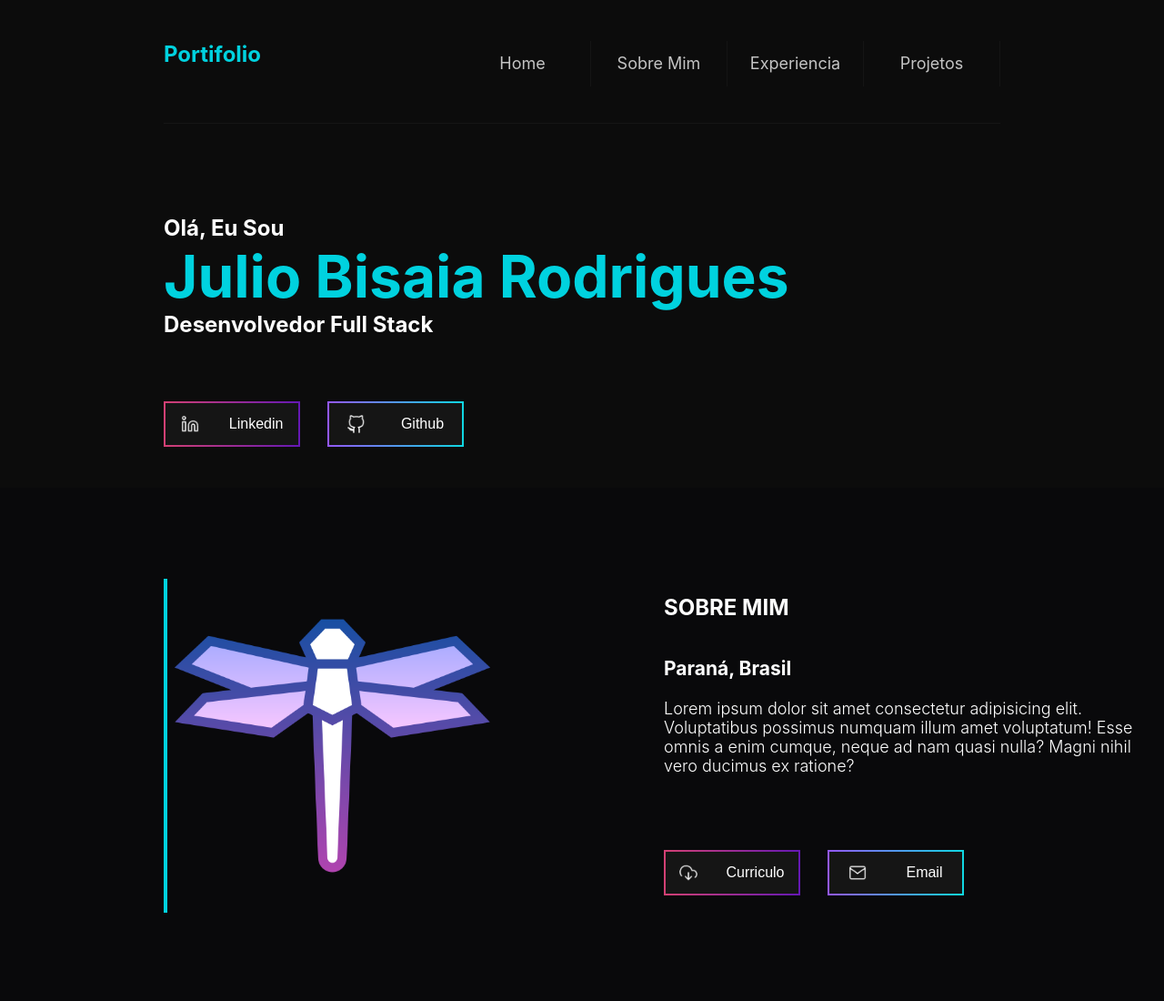
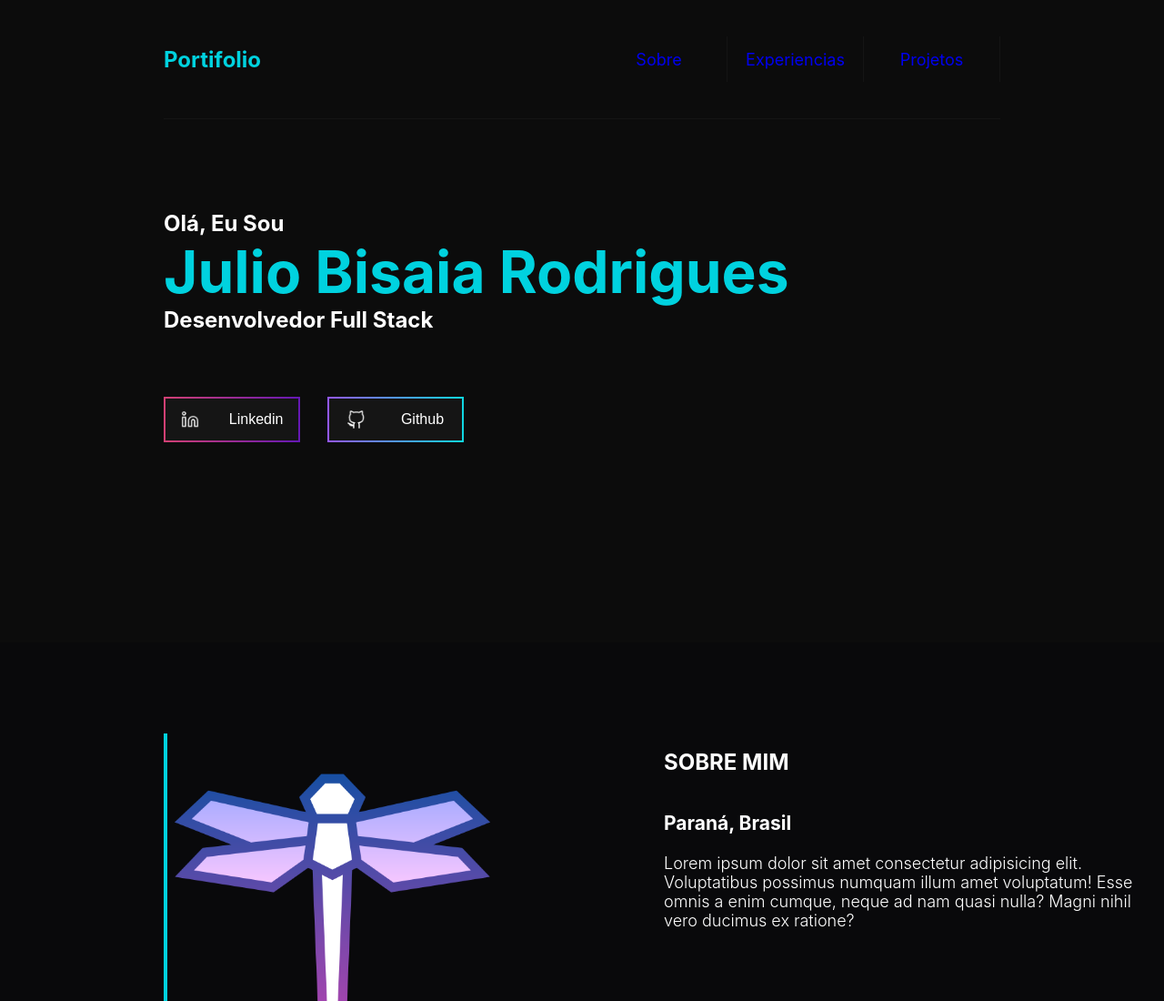
Before and after one commit to JbRodrigues/My-Portifolio, a plain HTML site: page index.html in a window 1280 px wide. Shown: the top 1100 px of the page at 91% size. Drawn offline with Linux system fonts and the light colour scheme; a web font is replaced by a local one.

Commit message:
Feature: Add some configs for the scroll and funcion to the nav list

```diff
--- a/index.html
+++ b/index.html
@@ -12,30 +12,33 @@
 <body>
     <header>
         <nav>
-            <h1 class="title">Portifolio</h1>
+            <h1 class="title"> Portifolio </h1>
             <ul class="list">
-                <li>Home</li>
-                <li>Sobre Mim</li>
-                <li>Experiencia</li>
-                <li>Projetos</li>
+                <li> <a href="#about-me">Sobre</a></li>
+                <li> <a href="#experiencias">Experiencias</a></li>
+                <li> <a href="#projects">Projetos</a></li>
             </ul>
         </nav>
 
         <div class="line"></div>
+    </header>
 
-        <section class="header-main">
-            <h1>Olá, Eu Sou</h1>
-            <h1 class="name">Julio Bisaia Rodrigues</h1>
-            <h1>Desenvolvedor Full Stack</h1>
-        </section>
-        <section class="buttons">
-            <button class="btn border-color-purple"><img src="src/assets/linkedin.png" /> Linkedin</button>
+    <section class="header-main" id="header-main">
+        <h1>Olá, Eu Sou</h1>
+        <h1 class="name">Julio Bisaia Rodrigues </h1>
+        <h1>Desenvolvedor Full Stack</h1>
+        <section class="buttons" id="btn-header">
+            <button class="btn border-color-purple" id=""><img src="src/assets/linkedin.png" /> Linkedin</button>
             <button class="btn border-color-blue"><img src="src/assets/Vectorgithub.png" /> Github</button>
         </section>
-    </header>
+
+
+    </section>
+
+
 
     <main>
-        <section class="about-me">
+        <section class="about-me" id="about-me">
             <img src="src/assets/dragonfly.png" alt="profile photo" id="photo">
             <div class="sobre-info">
                 <h2>SOBRE MIM</h2>
@@ -51,7 +54,7 @@
             </div>
         </section>
 
-        <section class="experiencias">
+        <section class="experiencias" id="experiencias">
 
             <div class="exp-buttons">
                 <h2 id="exph2">Experiencias</h2>
@@ -74,7 +77,7 @@
             </div>
         </section>
 
-        <section class="projects">
+        <section class="projects" id="projects">
             <h1>Projetos</h1>
 
             <div class="project-colum">
@@ -83,14 +86,16 @@
                     <h2 class="project-title">Nome do projeto</h2>
                     <p class="project-desc">Lorem ipsum dolor sit amet consectetur adipisicing elit. Necessitatibus,
                         eveniet. </p>
-                    <button class="btn border-color-blue btn-project"><img src="src/assets/link.png" />Visualizar</button>
+                    <button class="btn border-color-blue btn-project"><img
+                            src="src/assets/link.png" />Visualizar</button>
                 </div>
                 <div class="project-container">
                     <img src="" alt="" class="project-photo">
                     <h2 class="project-title">Nome do projeto</h2>
                     <p class="project-desc">Lorem ipsum dolor sit amet consectetur adipisicing elit. Necessitatibus,
                         eveniet. </p>
-                    <button class="btn border-color-blue btn-project"><img src="src/assets/link.png" />Visualizar</button>
+                    <button class="btn border-color-blue btn-project"><img
+                            src="src/assets/link.png" />Visualizar</button>
                 </div>
             </div>
 
@@ -100,14 +105,16 @@
                     <h2 class="project-title">Nome do projeto</h2>
                     <p class="project-desc">Lorem ipsum dolor sit amet consectetur adipisicing elit. Necessitatibus,
                         eveniet. </p>
-                    <button class="btn border-color-blue btn-project"><img src="src/assets/link.png" />Visualizar</button>
+                    <button class="btn border-color-blue btn-project"><img
+                            src="src/assets/link.png" />Visualizar</button>
                 </div>
                 <div class="project-container">
                     <img src="" alt="" class="project-photo">
                     <h2 class="project-title">Nome do projeto</h2>
                     <p class="project-desc">Lorem ipsum dolor sit amet consectetur adipisicing elit. Necessitatibus,
                         eveniet. </p>
-                    <button class="btn border-color-blue btn-project"><img src="src/assets/link.png" />Visualizar</button>
+                    <button class="btn border-color-blue btn-project"><img
+                            src="src/assets/link.png" />Visualizar</button>
                 </div>
             </div>
         </section>
@@ -115,7 +122,8 @@
 
     <footer>
         <h1 class="footer-info">@ 2023 - Julio</h1>
-        <h1 class="footer-info">Powered by <img src="src/assets/iuricode-logo-footer 1.png" alt="" id="footer-logo"></h1>
+        <h1 class="footer-info">Powered by <img src="src/assets/iuricode-logo-footer 1.png" alt="" id="footer-logo">
+        </h1>
     </footer>
 </body>
 
--- a/src/style/style.css
+++ b/src/style/style.css
@@ -2,11 +2,17 @@
     margin: 0px;
     padding: 0px;
     box-sizing: border-box;
+    text-decoration: none;
 }
 
 @font-face {
     font-family: Inter;
     src: url(../fonts/Inter/Inter-VariableFont_slnt\,wght.ttf);
+}
+
+html {
+    scroll-behavior: smooth;
+
 }
 
 body {
@@ -19,13 +25,18 @@ body {
 header {
     display: flex;
     flex-direction: column;
-    margin: 2.8rem 180px;
+    margin: 40px 180px;
 }
 
 nav {
     display: flex;
     flex-direction: row;
     justify-content: space-between;
+
+}
+
+a:visited {
+    color: #FFFFFF;
 }
 
 .line {
@@ -35,10 +46,12 @@ nav {
 }
 
 .title {
+    display: flex;
+    justify-content: center;
+    align-items: center;
     color: #00D2DF;
     font-size: 24px;
 }
-
 
 ul {
     display: flex;
@@ -59,14 +72,16 @@ li {
     height: 50px;
 }
 
-li:hover{
+li:hover {
     background-color: #09090B;
     border-bottom: 4px solid #10D7E2;
 }
 
 .header-main {
     margin-top: 100px;
+    margin-left: 180px;
     color: #FFFFFF;
+
 }
 
 .name {
@@ -94,11 +109,15 @@ li:hover{
     margin-right: 30px;
 }
 
+#btn-header {
+    margin-bottom: 220px;
+}
+
 .border-color-purple {
     border-image: linear-gradient(to right, #D24074, #6518B4) 1;
 }
 
-.border-color-purple:hover{
+.border-color-purple:hover {
     border-image: linear-gradient(to right, #6518B4, #D24074) 1;
 }
 
@@ -106,7 +125,7 @@ li:hover{
     border-image: linear-gradient(to right, #9358F7, #10D7E2) 1;
 }
 
-.border-color-blue:hover{
+.border-color-blue:hover {
     border-image: linear-gradient(to right, #10D7E2, #9358F7) 1;
 }
 
@@ -174,7 +193,7 @@ li:hover{
     font-size: 24px;
 }
 
-.exp-buttons{
+.exp-buttons {
     display: flex;
     flex-direction: column;
     margin: 100px 0 337px 180px;
@@ -205,46 +224,46 @@ li:hover{
     background: #09090B;
 }
 
-.exp-info{
+.exp-info {
     display: flex;
     justify-content: space-around;
     flex-direction: row;
     border: 1px solid red;
 }
 
-.exp-1{
+.exp-1 {
     display: flex;
     flex-direction: column;
 
 }
 
-#exp-title{
+#exp-title {
     font-weight: 500;
     font-size: 24px;
     margin: 155px 342px 26px 88px;
 
 }
 
-#exp-data{
+#exp-data {
     font-weight: 500;
     font-size: 16px;
     margin: 0 342px 26px 88px;
 }
 
-.exp-desc{
+.exp-desc {
     display: flex;
     flex-direction: column;
     margin: 0 343px 241px 88px;
 }
 
-#exp-company{
+#exp-company {
     margin-bottom: 26px;
     color: #00D2DF;
     font-weight: 500;
     font-size: 16px;
 }
 
-#exp-job{
+#exp-job {
     font-weight: 300;
     font-size: 18px;
     color: #C4C4C4;
@@ -254,7 +273,7 @@ li:hover{
 
 /*######################## PROJECTS #################################*/
 
-.projects{
+.projects {
     background-color: #09090B;
     color: #FFFFFF;
     display: flex;
@@ -262,7 +281,7 @@ li:hover{
     width: 100%;
 }
 
-.projects>h1{
+.projects>h1 {
     font-weight: 600;
     font-size: 24px;
     margin: 100px 1133px 60px 180px;
@@ -270,13 +289,13 @@ li:hover{
 
 
 
-.project-colum{
+.project-colum {
     display: flex;
     flex-direction: row;
     margin: 0 20px 40px 180px;
 }
 
-.project-photo{
+.project-photo {
     width: 530px;
     height: 200px;
     border-left: 4px solid #00D2DF;
@@ -284,20 +303,20 @@ li:hover{
     background-color: #0C0C0C;
 }
 
-.project-title{
+.project-title {
     font-weight: 500;
     font-size: 24px;
     margin-bottom: 30px;
 }
 
-.project-desc{
+.project-desc {
     font-weight: 300;
     font-size: 16px;
     color: #C4C4C4;
     margin-bottom: 26px;
 }
 
-.btn-project{
+.btn-project {
     width: 141px;
     height: 45px;
 }
@@ -306,13 +325,13 @@ li:hover{
 
 /*######################## FOOTER #################################*/
 
-footer{
+footer {
     display: flex;
     justify-content: space-around;
     flex-direction: row;
 }
 
-.footer-info{
+.footer-info {
     display: flex;
     justify-content: center;
     align-items: center;
@@ -322,6 +341,6 @@ footer{
     margin: 41px 0 40px 178px;
 }
 
-#footer-logo{
+#footer-logo {
     margin-left: 13px;
 }
```
Also changed, not shown: src/assets/Looper BG.png (added), src/assets/logo-triangular.png (added).
